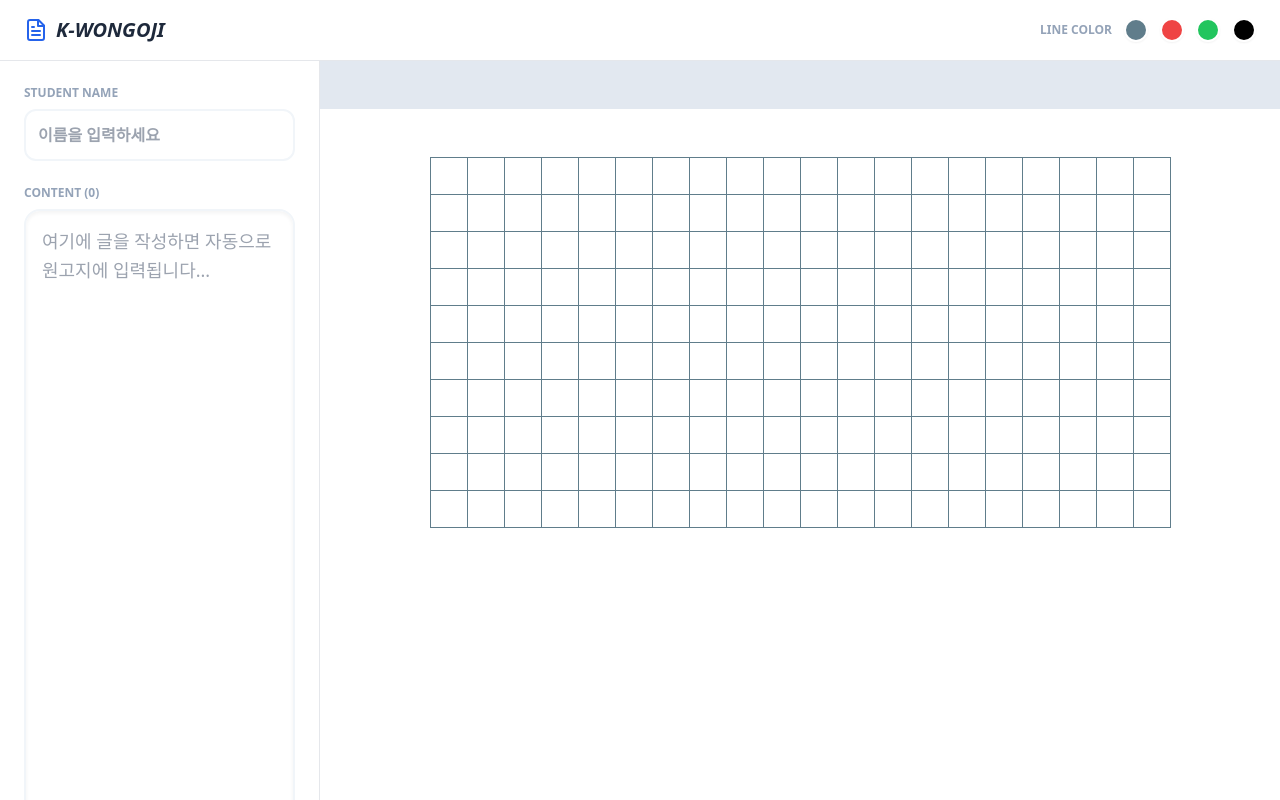
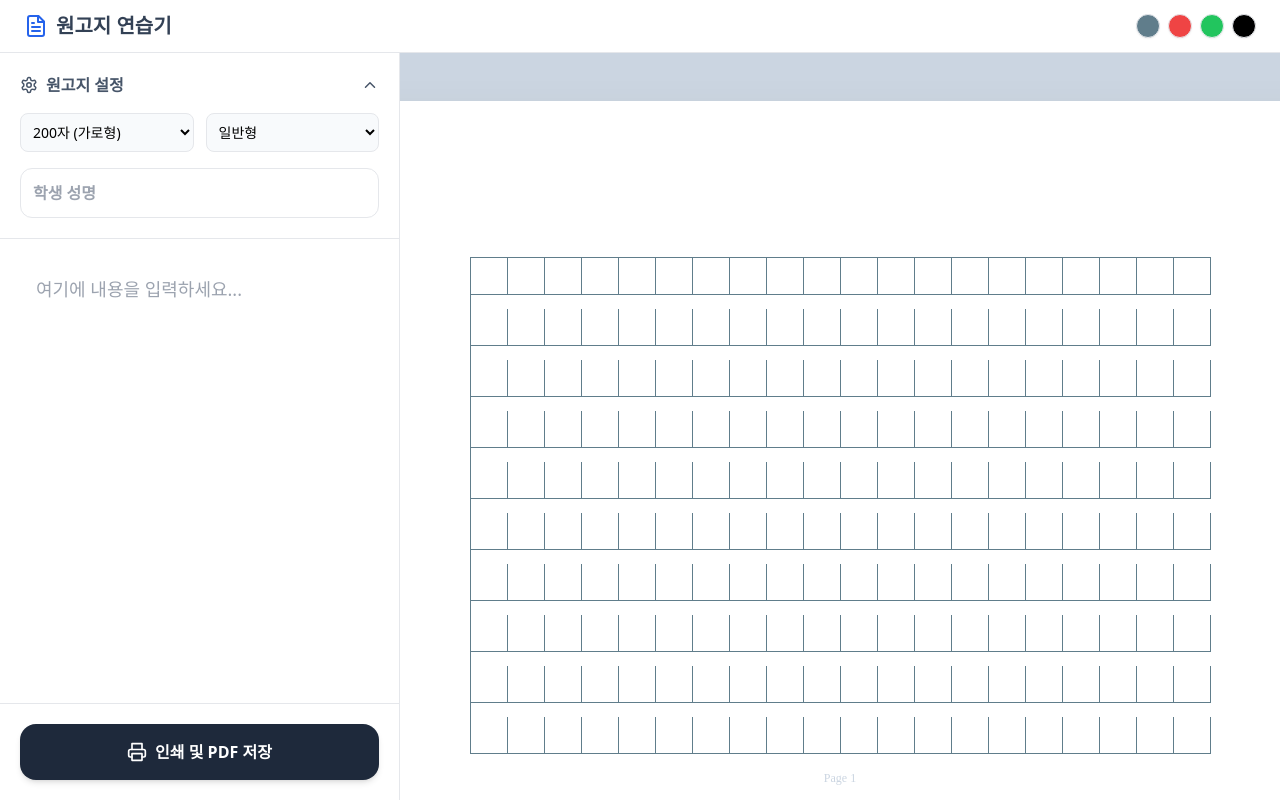
Before and after one commit to 02100korean/wongoji_s, a React (Create React App) app: page / in a window 1280 px wide. Shown: the top 800 px of the page. Built offline with nearby package versions, Linux system fonts and the light colour scheme.

Commit message:
Update App.js

```diff
--- a/src/App.js
+++ b/src/App.js
@@ -2,67 +2,42 @@ import React, { useState, useCallback } from 'react';
 import { Settings, Printer, FileText, ChevronDown, ChevronUp } from 'lucide-react';
 
 const App = () => {
-  // --- 상태 관리 ---
   const [content, setContent] = useState('');
   const [studentName, setStudentName] = useState('');
-  const [isSettingsOpen, setIsSettingsOpen] = useState(false);
-
-  // 원고지 설정
   const [fontType, setFontType] = useState("'Noto Serif KR', serif");
   const [gridType, setGridType] = useState('200');
   const [viewMode, setViewMode] = useState('traditional');
   const [lineColor, setLineColor] = useState('#607d8b');
+  const [isSettingsOpen, setIsSettingsOpen] = useState(true);
 
-  // --- 원고지 규칙 로직 ---
+  // 원고지 엔진: 줄바꿈 및 첫 칸 비우기 규칙
   const processToCells = useCallback((text, cols) => {
-    const cells = [{ type: 'empty' }]; // 문단 시작 첫 칸 비우기
+    const cells = [{ type: 'empty' }];
     let i = 0;
-
     while (i < text.length) {
       const char = text[i];
       const nextChar = text[i + 1] || null;
-
-      // 줄바꿈 처리
       if (char === '\n') {
         const currentLinePos = cells.length % cols;
         const remaining = cols - (currentLinePos || cols);
         if (currentLinePos !== 0) {
             for (let r = 0; r < remaining; r++) cells.push({ type: 'empty' });
         }
-        cells.push({ type: 'empty' }); // 새 문단 시작 시 첫 칸 비우기
+        cells.push({ type: 'empty' });
         i++; continue;
       }
-
-      // 공백 처리
       if (char === ' ') {
-        if (cells.length % cols === 0) { // 줄 첫 칸이 공백이면 무시
-          i++; continue;
-        }
+        if (cells.length % cols === 0) { i++; continue; }
         cells.push({ type: 'default', content: '' });
         i++; continue;
       }
-
       const isDigit = (c) => /[0-9]/.test(c);
-      const isPunct = (c) => c === '.' || c === ',';
       const isSmallChar = (c) => /[a-zA-Z]/.test(c);
-
-      // 숫자/영어 반 칸 처리 (한 칸에 두 자)
-      const canPair = nextChar && (
-        (isDigit(char) && isDigit(nextChar)) ||
-        (isDigit(char) && isPunct(nextChar)) ||
-        (isPunct(char) && isDigit(nextChar)) ||
-        (isSmallChar(char) && isSmallChar(nextChar))
-      );
+      const canPair = nextChar && ((isDigit(char) && isDigit(nextChar)) || (isSmallChar(char) && isSmallChar(nextChar)));
 
       if (canPair) {
         cells.push({ type: 'pair', content: [char, nextChar] });
         i += 2;
-      } else if (isPunct(char)) {
-        cells.push({ type: 'punct-low', content: char });
-        i++;
-      } else if (char === '?' || char === '!') {
-        cells.push({ type: 'punct-center', content: char });
-        i++;
       } else {
         cells.push({ type: 'default', content: char });
         i++;
@@ -71,39 +46,25 @@ const App = () => {
     return cells;
   }, []);
 
-  // --- 셀 렌더링 ---
   const renderCell = (cellData, key) => {
     const cellStyle = {
         width: '37px', height: '37px',
         borderRight: `1px solid ${lineColor}`,
         borderBottom: `1px solid ${lineColor}`,
-        display: 'flex', alignItems: 'center', justifyContent: 'center',
-        position: 'relative', fontSize: '20px', fontWeight: '500'
+        display: 'flex', alignItems: 'center', justifyContent: 'center', fontSize: '21px'
     };
-
     if (!cellData || cellData.type === 'empty') return <div key={key} style={cellStyle}></div>;
-
     if (cellData.type === 'pair') {
         return (
-            <div key={key} style={cellStyle}>
-                <div className="flex w-full h-full">
-                    <div className="w-1/2 flex items-center justify-center">{cellData.content[0]}</div>
-                    <div className="w-1/2 flex items-center justify-center">{cellData.content[1]}</div>
-                </div>
+            <div key={key} style={cellStyle} className="flex font-bold text-[19px]">
+                <div className="w-1/2 flex justify-center">{cellData.content[0]}</div>
+                <div className="w-1/2 flex justify-center">{cellData.content[1]}</div>
             </div>
         );
     }
-
-    return (
-      <div key={key} style={cellStyle}>
-        {cellData.type === 'punct-low' ? (
-          <span className="absolute left-[10%] bottom-[10%]">{cellData.content}</span>
-        ) : cellData.content}
-      </div>
-    );
+    return <div key={key} style={cellStyle}>{cellData.content}</div>;
   };
 
-  // --- 원고지 컴포넌트 ---
   const Manuscript = ({ text, settings, name }) => {
     const cols = 20;
     const gridVal = parseInt(settings.gridType);
@@ -111,29 +72,28 @@ const App = () => {
     const allCells = processToCells(text, cols);
     const pageCount = Math.max(1, Math.ceil(allCells.length / gridVal));
 
+    const rowGap = settings.viewMode === 'feedback' ? '28px' : (settings.viewMode === 'traditional' ? '14px' : '0');
+    // 인쇄 시 딱 맞게 조절하기 위한 스타일
+    const paperClassName = `wongoji-paper bg-white shadow-2xl p-8 print:p-0 print:shadow-none print:m-0 flex flex-col items-center justify-center`;
+    const paperStyle = settings.gridType === '200'
+      ? { width: '297mm', minHeight: '210mm', height: 'auto' }
+      : { width: '210mm', minHeight: '297mm', height: 'auto' };
+
     return (
-      <div className="flex flex-col items-center w-full">
+      <div className="flex flex-col items-center w-full gap-8 print:gap-0">
         {Array.from({ length: pageCount }).map((_, p) => (
-          <div key={p} className="mb-12 bg-white shadow-xl p-8 print:p-0 print:shadow-none" style={{
-            fontFamily: settings.fontType,
-            width: gridVal === 200 ? '297mm' : '210mm',
-            minHeight: gridVal === 200 ? '210mm' : '297mm'
-          }}>
-            <div className="flex justify-end mb-4 px-4">
-              {p === 0 && name && <div className="border-b-2 border-black px-4 py-1 text-sm font-bold">성명: {name}</div>}
+          <div key={p} className={paperClassName} style={{ fontFamily: settings.fontType, ...paperStyle }}>
+            <div className="w-full flex justify-end h-8 mb-4 px-10 print:mt-10">
+              {p === 0 && name && <div className="border-b-2 border-black px-4 text-sm font-bold">성명: {name}</div>}
             </div>
-            <div className="flex flex-col items-center">
-              <div className="border-t border-l" style={{ borderColor: lineColor }}>
-                {Array.from({ length: rows }).map((_, r) => (
-                  <div key={r} className="flex">
-                    {Array.from({ length: cols }).map((_, c) => {
-                      const cellIndex = (p * gridVal) + (r * cols) + c;
-                      return renderCell(allCells[cellIndex], `cell-${p}-${r}-${c}`);
-                    })}
-                  </div>
-                ))}
-              </div>
+            <div className="border-t border-l flex flex-col" style={{ borderColor: lineColor, gap: rowGap }}>
+              {Array.from({ length: rows }).map((_, r) => (
+                <div key={r} className="flex">
+                  {Array.from({ length: cols }).map((_, c) => renderCell(allCells[p * gridVal + r * cols + c], c))}
+                </div>
+              ))}
             </div>
+            <div className="w-full text-center mt-4 text-xs text-slate-300 no-print">Page {p + 1}</div>
           </div>
         ))}
       </div>
@@ -141,66 +101,81 @@ const App = () => {
   };
 
   return (
-    <div className="min-h-screen flex flex-col bg-slate-50 text-slate-900">
-      {/* 네비게이션 */}
-      <nav className="bg-white border-b px-6 py-4 flex justify-between items-center no-print shadow-sm">
-        <h1 className="text-xl font-black text-slate-800 flex items-center gap-2 italic">
-          <FileText className="text-blue-600" /> K-WONGOJI
-        </h1>
-        <div className="flex items-center gap-3">
-          <span className="text-xs font-bold text-slate-400">LINE COLOR</span>
+    <div className={`h-screen w-full flex flex-col bg-slate-100 overflow-hidden ${gridType === '200' ? 'print-landscape' : 'print-portrait'}`}>
+      {/* 상단바 (고정) */}
+      <nav className="bg-white border-b px-6 py-3 no-print flex justify-between items-center shadow-sm shrink-0">
+        <h1 className="text-xl font-bold text-slate-700 flex items-center gap-2"><FileText className="text-blue-600" /> 원고지 연습기</h1>
+        <div className="flex gap-2">
           {['#607d8b', '#ef4444', '#22c55e', '#000000'].map(c => (
-            <button key={c} onClick={() => setLineColor(c)} className="w-6 h-6 rounded-full border-2 border-white shadow-sm" style={{ backgroundColor: c }} />
+            <button key={c} onClick={() => setLineColor(c)} className="w-6 h-6 rounded-full border shadow-sm" style={{ backgroundColor: c }} />
           ))}
         </div>
       </nav>
 
       <div className="flex-1 flex flex-col lg:flex-row overflow-hidden">
-        {/* 사이드바 */}
-        <aside className="w-full lg:w-80 bg-white border-r p-6 no-print flex flex-col gap-6 shadow-sm overflow-y-auto">
-          <div>
-            <label className="block text-xs font-black text-slate-400 mb-2 uppercase">Student Name</label>
-            <input
-              type="text"
-              value={studentName}
-              onChange={e => setStudentName(e.target.value)}
-              placeholder="이름을 입력하세요"
-              className="w-full p-3 border-2 border-slate-100 rounded-xl focus:border-blue-500 outline-none transition-all font-bold"
+        {/* 왼쪽 입력창 (스크롤 고정) */}
+        <aside className="w-full lg:w-[400px] bg-white border-r no-print flex flex-col shadow-lg shrink-0">
+          <div className="p-5 border-b flex flex-col gap-4">
+            <button onClick={() => setIsSettingsOpen(!isSettingsOpen)} className="flex justify-between items-center font-bold text-slate-600">
+              <span className="flex items-center gap-2"><Settings size={18}/> 원고지 설정</span>
+              {isSettingsOpen ? <ChevronUp size={18}/> : <ChevronDown size={18}/>}
+            </button>
+            {isSettingsOpen && (
+              <div className="grid grid-cols-2 gap-3">
+                <select value={gridType} onChange={e => setGridType(e.target.value)} className="p-2 border rounded-lg text-sm outline-none bg-slate-50">
+                  <option value="200">200자 (가로형)</option>
+                  <option value="400">400자 (세로형)</option>
+                </select>
+                <select value={viewMode} onChange={e => setViewMode(e.target.value)} className="p-2 border rounded-lg text-sm outline-none bg-slate-50">
+                  <option value="traditional">일반형</option>
+                  <option value="feedback">피드백형</option>
+                  <option value="grid">격자형</option>
+                </select>
+              </div>
+            )}
+            <input type="text" value={studentName} onChange={e => setStudentName(e.target.value)} placeholder="학생 성명" className="p-3 border rounded-xl font-bold outline-none focus:ring-2 focus:ring-blue-100" />
+          </div>
+
+          {/* 텍스트 입력 영역 (이곳만 스크롤) */}
+          <div className="flex-1 overflow-y-auto p-5 custom-scrollbar">
+            <textarea
+              value={content}
+              onChange={e => setContent(e.target.value)}
+              className="w-full h-full min-h-[400px] p-4 border-none outline-none resize-none bg-transparent text-lg leading-relaxed"
+              placeholder="여기에 내용을 입력하세요..."
             />
           </div>
 
-          <div className="flex-1 flex flex-col">
-            <label className="block text-xs font-black text-slate-400 mb-2 uppercase">Content ({content.length})</label>
-            <textarea
-              value={content}
-              onChange={e => setContent(e.target.value)}
-              placeholder="여기에 글을 작성하면 자동으로 원고지에 입력됩니다..."
-              className="flex-1 w-full p-4 border-2 border-slate-100 rounded-2xl focus:border-blue-500 outline-none resize-none transition-all text-lg leading-relaxed shadow-inner min-h-[300px]"
-            />
+          <div className="p-5 border-t">
+            <button onClick={() => window.print()} className="w-full bg-slate-800 text-white h-14 rounded-2xl font-bold hover:bg-black transition-all shadow-md flex items-center justify-center gap-2">
+              <Printer size={20}/> 인쇄 및 PDF 저장
+            </button>
           </div>
-
-          <button
-            onClick={() => window.print()}
-            className="w-full py-4 bg-slate-900 text-white rounded-2xl font-bold hover:bg-blue-600 transition-all flex items-center justify-center gap-2 shadow-lg"
-          >
-            <Printer size={20} /> 인쇄 및 PDF 저장
-          </button>
         </aside>
 
-        {/* 원고지 미리보기 */}
-        <main className="flex-1 overflow-auto bg-slate-200 p-4 lg:p-12 flex justify-center">
+        {/* 오른쪽 원고지 미리보기 (이곳도 독립적 스크롤) */}
+        <main className="flex-1 overflow-auto bg-slate-300 p-4 lg:p-12 flex justify-center custom-scrollbar">
           <Manuscript text={content} settings={{ gridType, viewMode, fontType, lineColor }} name={studentName} />
         </main>
       </div>
 
       <style>{`
+        .custom-scrollbar::-webkit-scrollbar { width: 6px; }
+        .custom-scrollbar::-webkit-scrollbar-track { background: transparent; }
+        .custom-scrollbar::-webkit-scrollbar-thumb { background: #cbd5e1; border-radius: 10px; }
+
         @media print {
-          body { background: white !important; }
           .no-print { display: none !important; }
-          .shadow-xl { box-shadow: none !important; }
-          main { padding: 0 !important; background: white !important; overflow: visible !important; }
-          .wongoji-paper { margin: 0 !important; page-break-after: always; }
-          @page { size: auto; margin: 15mm; }
+          body, html { margin: 0 !important; padding: 0 !important; height: auto !important; overflow: visible !important; }
+          .wongoji-paper {
+            page-break-after: always !important;
+            box-shadow: none !important;
+            display: flex !important;
+            align-items: center !important;
+            justify-content: center !important;
+          }
+          .print-landscape { @page { size: A4 landscape; margin: 0; } }
+          .print-portrait { @page { size: A4 portrait; margin: 0; } }
         }
       `}</style>
     </div>
```
